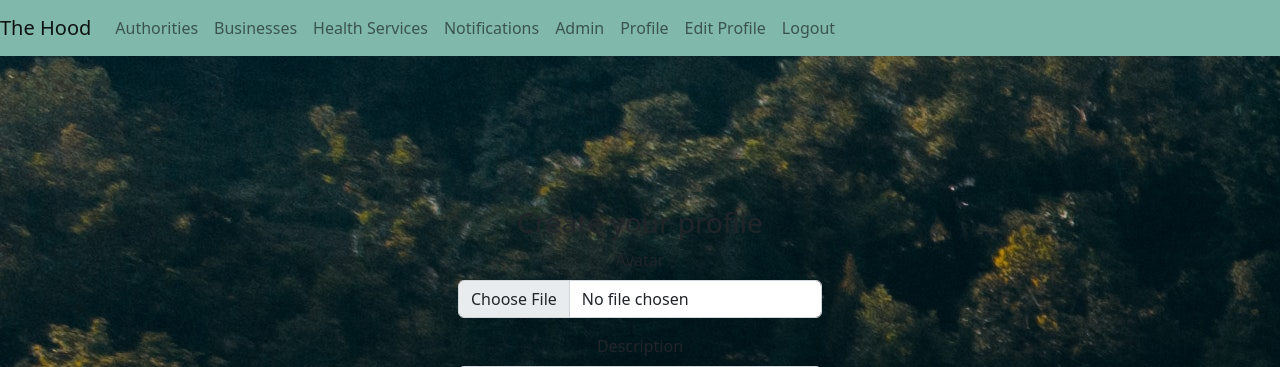
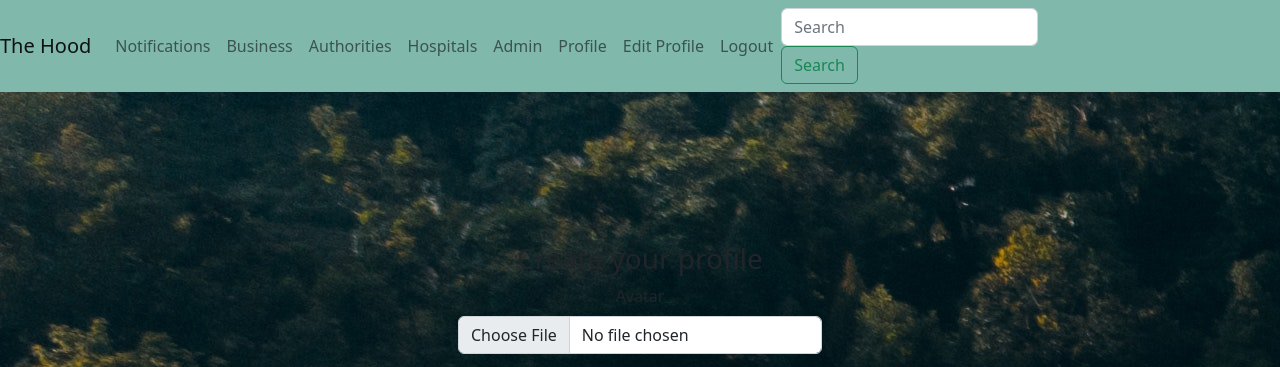
Before and after one commit to Wanjiru393/Neighbourhood, a Django app: page /create/profile in a window 1280 px wide. Shown: the top 367 px of the page. Run offline with Django 4.2, Linux system fonts and the light colour scheme; the visitor is signed in with stand-in values (Sample User, id 1); data that the repository does not hold is empty; some libraries are stand-ins or nearby versions.

Commit message:
Added Styles

```diff
--- a/Hoodwatch/settings.py
+++ b/Hoodwatch/settings.py
@@ -43,6 +43,7 @@ INSTALLED_APPS = [
     'django.contrib.staticfiles',
     'jirani',
     'bootstrap3',
+    'bootstrap4',
     'tinymce',
     'rest_framework',
 ]
--- a/jirani/templates/base.html
+++ b/jirani/templates/base.html
@@ -1,4 +1,5 @@
 {% load static %}
+{% load bootstrap4 %}
 
 <head>
     {% if title %}
@@ -11,15 +12,14 @@
 
 
    {% block styles %}
-
     <!-- CSS only -->
     <link href="https://cdn.jsdelivr.net/npm/bootstrap@5.2.0-beta1/dist/css/bootstrap.min.css" rel="stylesheet" integrity="sha384-0evHe/X+R7YkIZDRvuzKMRqM+OrBnVFBL6DOitfPri4tjfHxaWutUpFmBp4vmVor" crossorigin="anonymous">
-
     <link rel="stylesheet" href="{% static 'css/base.css' %}">
     {% endblock %}
 
-    {% block navbar %}{% include 'navbar.html' %}{% endblock navbar%}
+    <link rel="stylesheet" href="https://use.fontawesome.com/releases/v5.5.0/css/all.css" integrity="sha384-B4dIYHKNBt8Bc12p+WXckhzcICo0wtJAoU8YZTY5qE0Id1GSseTk6S+L3BlXeVIU" crossorigin="anonymous">
 
+    {% include 'navbar.html' %}
 
 
 </head>
@@ -32,7 +32,9 @@
     {% endblock content%}
 
     <!-- JavaScript Bundle with Popper -->
+    <script src="https://ajax.googleapis.com/ajax/libs/jquery/3.3.1/jquery.min.js"></script>
     <script src="https://cdn.jsdelivr.net/npm/bootstrap@5.2.0-beta1/dist/js/bootstrap.bundle.min.js" integrity="sha384-pprn3073KE6tl6bjs2QrFaJGz5/SUsLqktiwsUTF55Jfv3qYSDhgCecCxMW52nD2" crossorigin="anonymous"></script>
     <script src="https://kit.fontawesome.com/63fa258ca0.js" crossorigin="anonymous"></script>
+    {% bootstrap_javascript %}
 
 </body>
--- a/jirani/templates/navbar.html
+++ b/jirani/templates/navbar.html
@@ -9,17 +9,18 @@
     <div class="collapse navbar-collapse" id="navbarSupportedContent">
       <ul class="navbar-nav mr-auto">
         <li class="nav-item">
+          <a class="nav-link" href="{% url 'notifications'%}">Notifications</a>
+        </li>
+         <li class="nav-item">
+          <a class="nav-link" href="{% url 'businesses'%}">Business</a>
+        </li>
+        <li class="nav-item">
           <a class="nav-link" href="{% url 'authorities'%}">Authorities</a>
         </li>
         <li class="nav-item">
-          <a class="nav-link" href="{% url 'businesses'%}">Businesses</a>
+          <a class="nav-link" href="{% url 'health'%}">Hospitals</a>
         </li>
-        <li class="nav-item">
-          <a class="nav-link" href="{% url 'health'%}">Health Services</a>
-        </li>
-        <li class="nav-item">
-          <a class="nav-link" href="{% url 'notifications'%}">Notifications</a>
-        </li>
+
 
         {% if user.is_superuser %}
         <li class="nav-item">
@@ -44,6 +45,10 @@
         </li>
         {% endif %}
       </ul>
+      <form class="form-inline my-2 my-lg-0" role="search" action="">
+        <input class="form-control mr-sm-2" type="search" placeholder="Search" aria-label="Search" name="business" >
+        <button class="btn btn-outline-success my-2 my-sm-0" type="submit">Search</button>
+      </form>
     </div>
   </nav>
 </div>
--- a/jirani/views.py
+++ b/jirani/views.py
@@ -205,3 +205,19 @@ def new_notification(request):
         form = notificationsForm()
 
     return render(request,'new_notifications.html',{"form":form})
+
+
+@login_required(login_url='/accounts/login/')
+def search_results(request):
+    if 'business' in request.GET and request.GET["business"]:
+        search_term = request.GET.get("business")
+        searched_businesses = Business.search_business(search_term)
+        message=f"{search_term}"
+
+        print(searched_businesses)
+
+        return render(request,'search.html',{"message":message,"blogs":searched_businesses})
+
+    else:
+        message="You haven't searched for any term"
+        return render(request,'search.html',{"message":message})
--- a/requirements.txt
+++ b/requirements.txt
@@ -2,12 +2,16 @@ asgiref==3.5.2
 beautifulsoup4==4.11.1
 dj-database-url==0.5.0
 Django==4.0.5
+django-bootstrap3==21.2
 django-bootstrap4==22.1
 django-on-heroku==1.1.2
+django-tinymce==3.4.0
+djangorestframework==3.13.1
 gunicorn==20.1.0
 Pillow==9.1.1
 psycopg2-binary==2.9.3
 python-decouple==3.6
+pytz==2022.1
 soupsieve==2.3.2.post1
 sqlparse==0.4.2
 whitenoise==6.2.0
```
Also changed, not shown: jirani/templates/authorities.html (+10 -27 lines).
